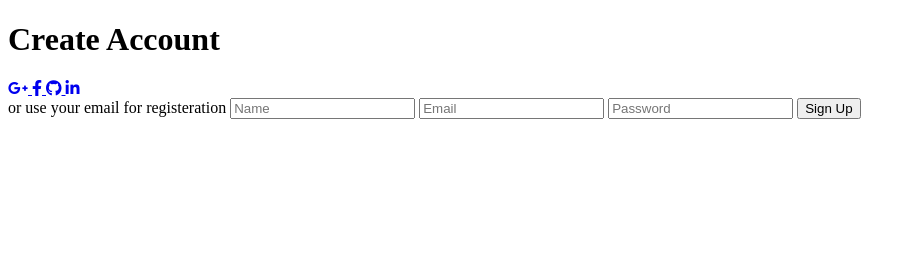
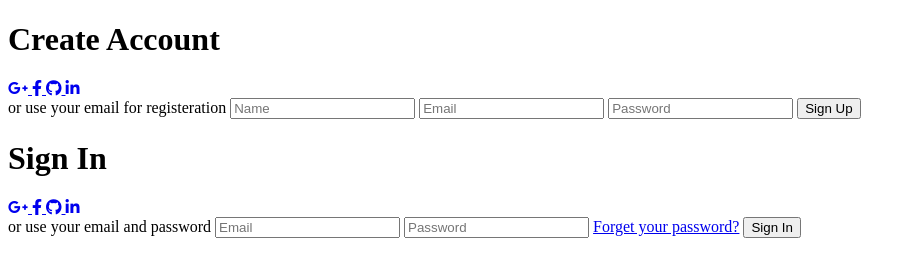
Before and after one commit to alexmengue/animated-login-page, a plain HTML site: page index.html in a window 1280 px wide. Shown: the whole page, without its empty margins (0-916 px from the left). Drawn offline with Linux system fonts and the light colour scheme.

Commit message:
sign in section created

```diff
--- a/index.html
+++ b/index.html
@@ -44,6 +44,38 @@
           <button>Sign Up</button>
         </form>
       </div>
+
+      <div class="form-container sign-in">
+        <form>
+          <h1>Sign In</h1>
+          <div class="social-icons">
+            <a class="icon" href="#">
+              <i class="fa-brands fa-google-plus-g"></i>
+            </a>
+
+            <a class="icon" href="#">
+              <i class="fa-brands fa-facebook-f"></i>
+            </a>
+
+            <a class="icon" href="#">
+              <i class="fa-brands fa-github"></i>
+            </a>
+
+            <a class="icon" href="#">
+              <i class="fa-brands fa-linkedin-in"></i>
+            </a>
+          </div>
+
+          <span>or use your email and password</span>
+
+          <input type="email" placeholder="Email">
+          <input type="password" placeholder="Password">
+
+          <a href="#">Forget your password?</a>
+
+          <button>Sign In</button>
+        </form>
+      </div>
     </div>
 
     <script src="assets/js/script.js"></script>
```
